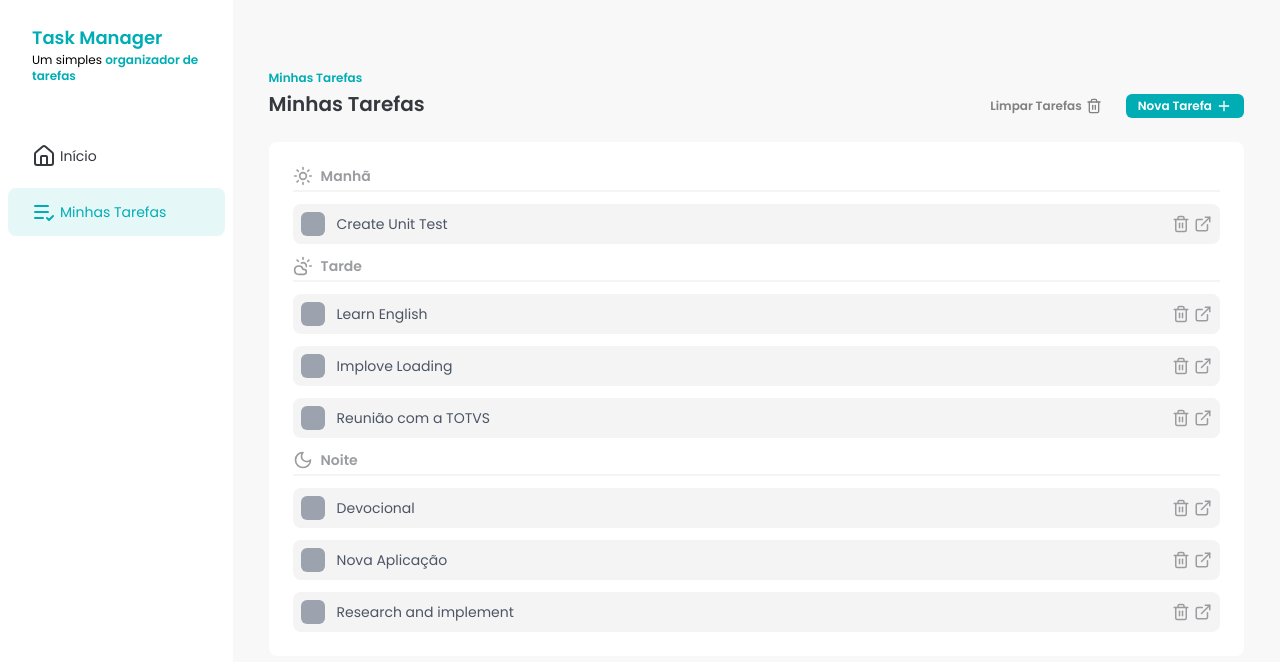
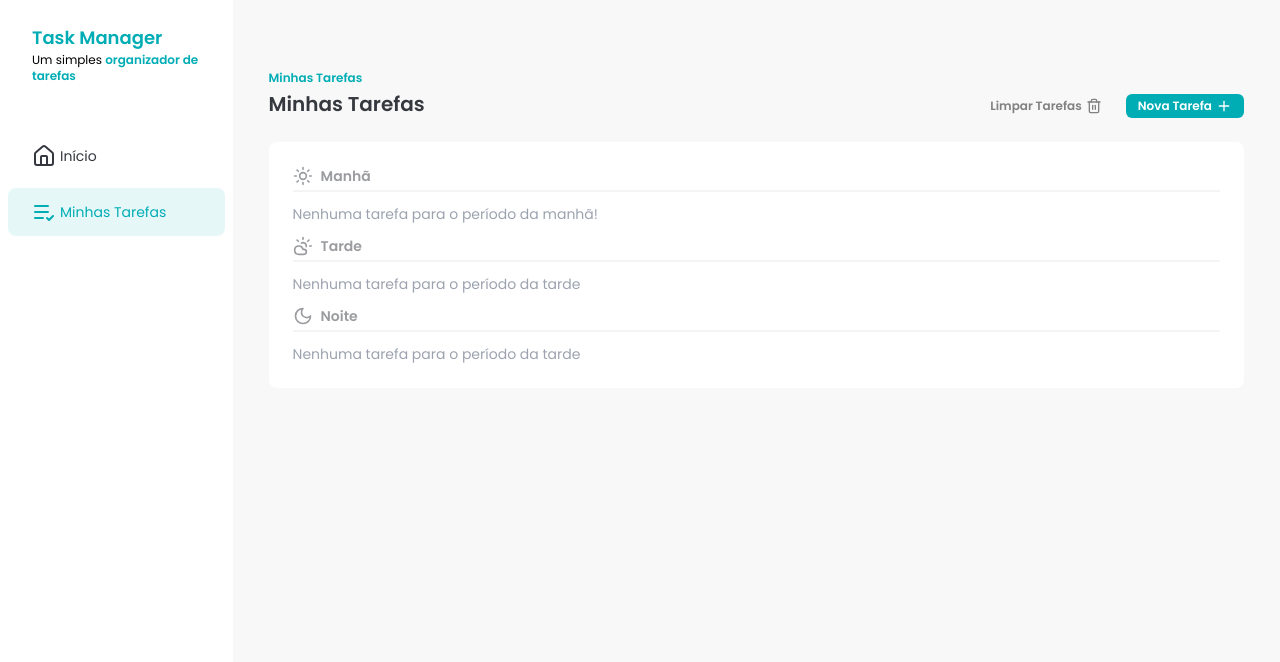
Before and after one commit to EsdrasCFF/task-manager, a React (Vite) app: page / in a window 1280 px wide. Shown: the top 662 px of the page. Built offline with nearby package versions, Linux system fonts and the light colour scheme; data requests are answered from the project's data file.

Commit message:
fix: change name prop time to period

```diff
--- a/src/components/add-task-dialog.tsx
+++ b/src/components/add-task-dialog.tsx
@@ -50,7 +50,7 @@ export function AddTaskDialog({ isOpen, onCancelClick }: Props) {
       id: uuidv4(),
       title: data.title,
       description: data.description,
-      time: data.period,
+      period: data.period,
       status: TaskStatus.NOT_STARTED,
     }
 
--- a/src/components/tasks.tsx
+++ b/src/components/tasks.tsx
@@ -18,9 +18,9 @@ export function Tasks() {
 
   const { data: tasks } = useGetTasks()
 
-  const morningTasks = tasks?.filter((task) => task.time == 'morning')
-  const afternoonTasks = tasks?.filter((task) => task.time == 'afternoon')
-  const eveningTasks = tasks?.filter((task) => task.time == 'evening')
+  const morningTasks = tasks?.filter((task) => task.period == 'morning')
+  const afternoonTasks = tasks?.filter((task) => task.period == 'afternoon')
+  const eveningTasks = tasks?.filter((task) => task.period == 'evening')
 
   function handleCheckBoxClick(taskId: string) {
     let newStatus: string = ''
--- a/src/features/tasks/api/use-create-task.ts
+++ b/src/features/tasks/api/use-create-task.ts
@@ -6,7 +6,7 @@ import { TaskData } from '../helpers/task-data'
 type RequestType = {
   id: string
   title: string
-  time: string
+  period: string
   description: string
   status: string
 }
--- a/src/features/tasks/helpers/task-data.ts
+++ b/src/features/tasks/helpers/task-data.ts
@@ -8,6 +8,6 @@ export interface TaskData {
   id: string
   title: string
   description: string
-  time: string
+  period: string
   status: TaskStatus
 }
```
